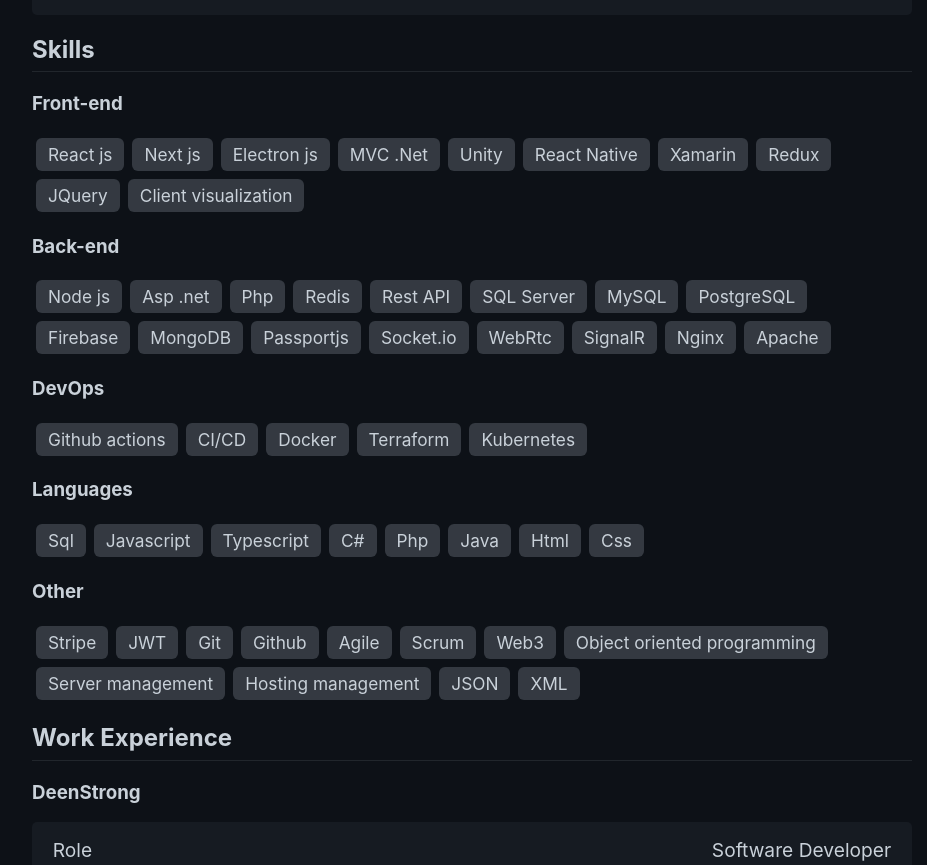
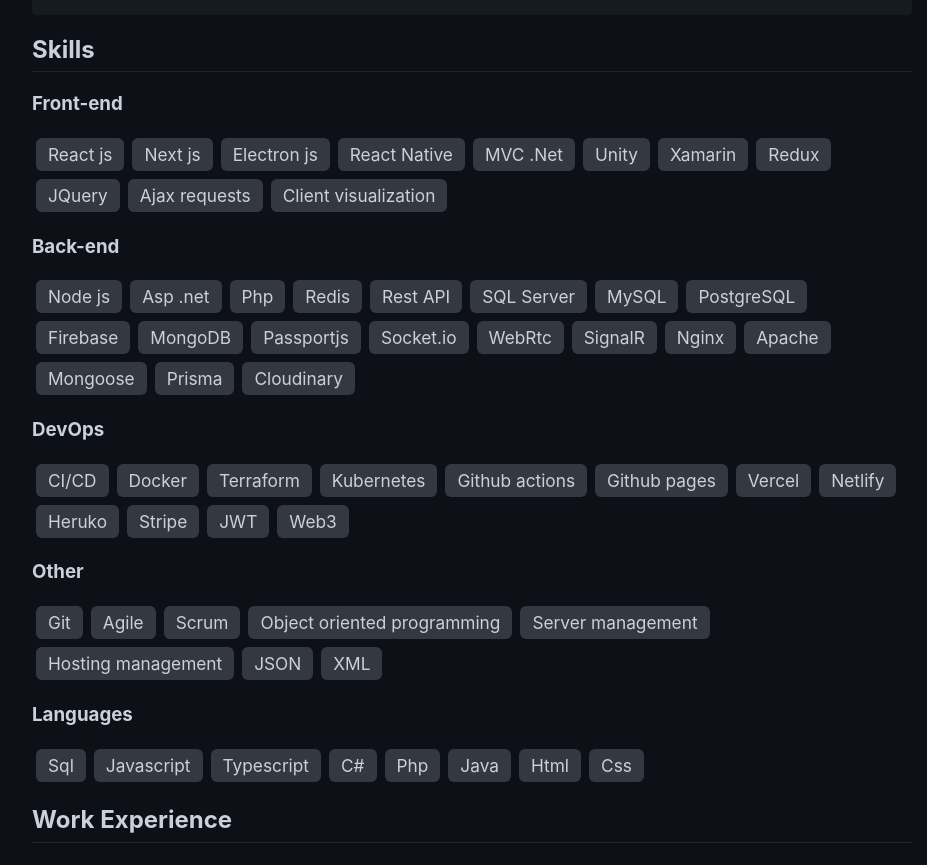
Before and after one commit to ahmadmarhaba/ahmadmarhaba.github.io, a React (Create React App) app: page / in a window 1280 px wide. Shown: the part 480-1345 px from the top of the page, without its empty margins (168-1095 px from the left). Built offline with nearby package versions, Linux system fonts and the light colour scheme.

Commit message:
update content

```diff
--- a/src/Component/Skills.js
+++ b/src/Component/Skills.js
@@ -1,20 +1,21 @@
 import '../App.css';
 
 function Skills() {
-  return (
-    <>
+    return (
+        <>
             <li><h2>Skills</h2></li>
             <li><h3>Front-end</h3></li>
             <li className='split points'>
                 <span>{`React js`}</span>
                 <span>{`Next js`}</span>
                 <span>{`Electron js`}</span>
+                <span>{`React Native`}</span>
                 <span>{`MVC .Net`}</span>
                 <span>{`Unity`}</span>
-                <span>{`React Native`}</span>
                 <span>{`Xamarin`}</span>
                 <span>{`Redux`}</span>
                 <span>{`JQuery`}</span>
+                <span>{`Ajax requests`}</span>
                 <span>{`Client visualization`}</span>
             </li>
             <li><h3>Back-end</h3></li>
@@ -35,14 +36,35 @@
                 <span>{`SignalR`}</span>
                 <span>{`Nginx`}</span>
                 <span>{`Apache`}</span>
+                <span>{`Mongoose`}</span>
+                <span>{`Prisma`}</span>
+                <span>{`Cloudinary`}</span>
             </li>
             <li><h3>DevOps</h3></li>
             <li className='split points'>
-                <span>{`Github actions`}</span>
                 <span>{`CI/CD`}</span>
                 <span>{`Docker`}</span>
                 <span>{`Terraform`}</span>
                 <span>{`Kubernetes`}</span>
+                <span>{`Github actions`}</span>
+                <span>{`Github pages`}</span>
+                <span>{`Vercel`}</span>
+                <span>{`Netlify`}</span>
+                <span>{`Heruko`}</span>
+                <span>{`Stripe`}</span>
+                <span>{`JWT`}</span>
+                <span>{`Web3`}</span>
+            </li>
+            <li><h3>Other</h3></li>
+            <li className='split points'>
+                <span>{`Git`}</span>
+                <span>{`Agile`}</span>
+                <span>{`Scrum`}</span>
+                <span>{`Object oriented programming`}</span>
+                <span>{`Server management`}</span>
+                <span>{`Hosting management`}</span>
+                <span>{`JSON`}</span>
+                <span>{`XML`}</span>
             </li>
             <li><h3>Languages</h3></li>
             <li className='split points'>
@@ -55,23 +77,8 @@
                 <span>{`Html`}</span>
                 <span>{`Css`}</span>
             </li>
-            <li><h3>Other</h3></li>
-            <li className='split points'>
-                <span>{`Stripe`}</span>
-                <span>{`JWT`}</span>
-                <span>{`Git`}</span>
-                <span>{`Github`}</span>
-                <span>{`Agile`}</span>
-                <span>{`Scrum`}</span>
-                <span>{`Web3`}</span>
-                <span>{`Object oriented programming`}</span>
-                <span>{`Server management`}</span>
-                <span>{`Hosting management`}</span>
-                <span>{`JSON`}</span>
-                <span>{`XML`}</span>
-            </li>
-    </>
-  );
+        </>
+    );
 }
 
 export default Skills;
```
